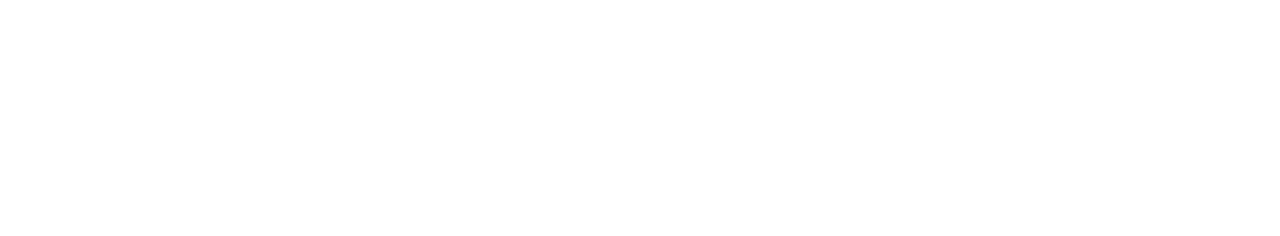
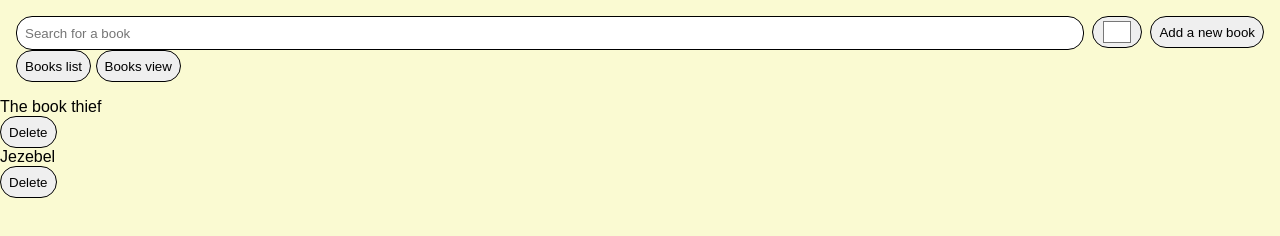
Before and after one commit to MariaMititelu/MAInD-Creative-Coding-Foundations-2025-26, a plain HTML site: page Lessons/Assignment 1/index.html in a window 1280 px wide. Drawn offline with Linux system fonts and the light colour scheme.

Commit message:
html and css templates base

```diff
--- a/Lessons/Assignment 1/assets/style.css
+++ b/Lessons/Assignment 1/assets/style.css
@@ -0,0 +1,46 @@
+html, body, div, span, applet, object, iframe,
+h1, h2, h3, h4, h5, h6, p, blockquote, pre,
+a, abbr, acronym, address, big, cite, code,
+del, dfn, em, img, ins, kbd, q, s, samp,
+small, strike, strong, sub, sup, tt, var,
+b, u, i, center,
+dl, dt, dd, ol, ul, li,
+fieldset, form, label, legend,
+table, caption, tbody, tfoot, thead, tr, th, td,
+article, aside, canvas, details, embed,
+figure, figcaption, footer, header, hgroup,
+menu, nav, output, ruby, section, summary,
+time, mark, audio, video {
+  margin: 0;
+  padding: 0;
+  border: 0;
+  font-size: 100%;
+  font: inherit;
+  vertical-align: baseline;
+}
+
+html {
+    font-family: Arial, sans-serif;
+}
+body {
+    background-color:lightgoldenrodyellow;
+}
+header {
+    padding: 1rem;
+}
+
+input, button {
+    border-radius: 1rem;
+    border: 1px solid black;
+    padding: 0 0.5rem;
+    height: 2rem;
+}
+#input-form {
+    width: 100%;
+    display: flex;
+    gap: 0.5rem;
+}
+
+#text-input {
+    flex-grow: 2;
+}
--- a/Lessons/Assignment 1/index.html
+++ b/Lessons/Assignment 1/index.html
@@ -3,10 +3,32 @@
 <head>
     <meta charset="UTF-8">
     <meta name="viewport" content="width=device-width, initial-scale=1.0">
-    <title>Document</title>
+    <title>Maria's digital library</title>
     <link rel="stylesheet" href="assets/style.css">
+    <script src="assets/script.js" defer></script>
 </head>
 <body>
-
+    <header>
+        <form id="input-form">
+        <input type="text" id="text-input" placeholder="Search for a book">
+        <input type="color" id="color-input" value="#ffffff">
+        <button id="button-add">Add a new book</button>
+        </form>
+        <nav>
+            <button id="button-list">Books list</button>
+            <button id="button-card">Books view</button>
+        </nav>
+    </header>
+    <main>
+        <ul>
+            <li>
+                <p>The book thief</p>
+                <button id="button-delete">Delete</button>
+            <li>
+                <p>Jezebel</p>
+                <button id="button-delete">Delete</button>
+            </li>
+        </ul>
+    </main>
 </body>
 </html>
```
